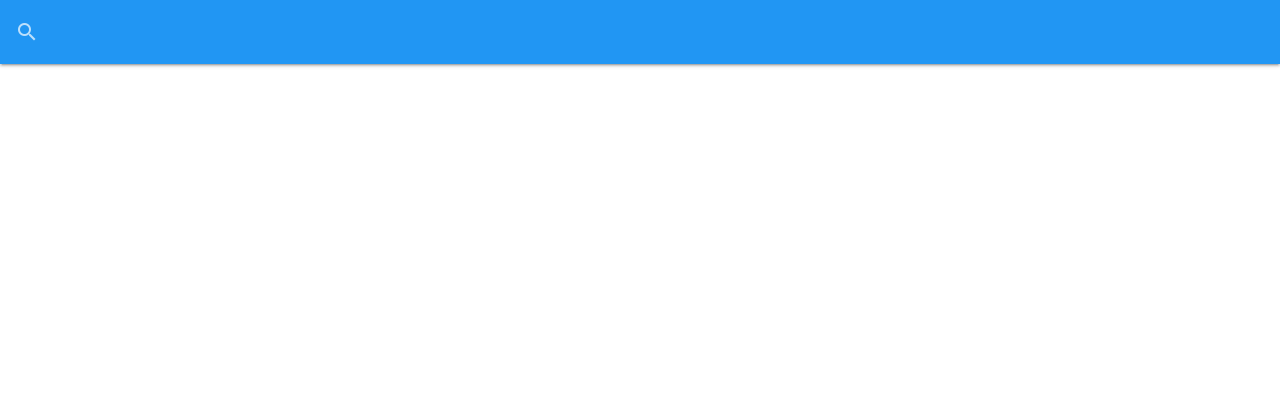
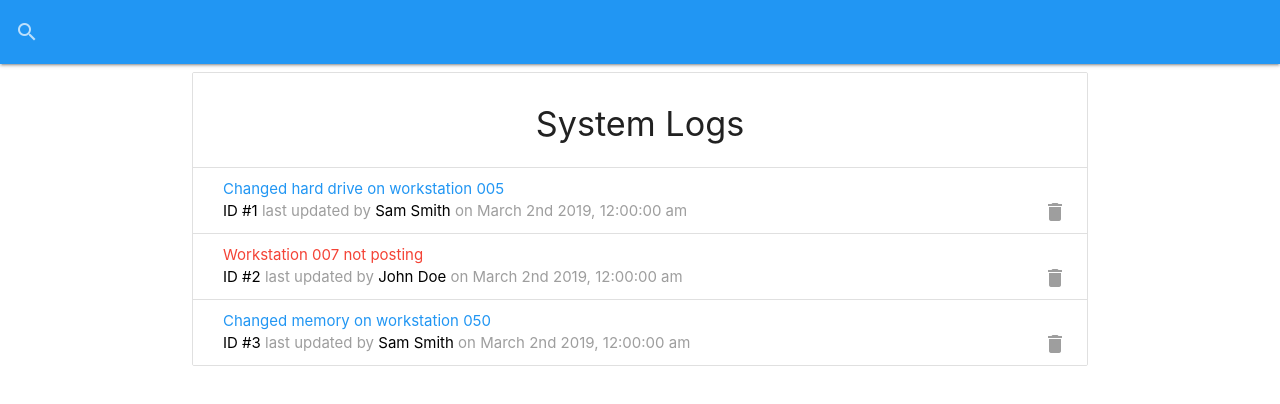
Before and after one commit to wbvtler/it-logger, a React (Create React App) app: page / in a window 1280 px wide. Shown: the top 404 px of the page. Built offline with nearby package versions, Linux system fonts and the light colour scheme; data requests are answered from the project's data file; the HTML template or start-up script is replaced by a standard one.

Commit message:
Display logs on home page

```diff
--- a/package.json
+++ b/package.json
@@ -7,8 +7,10 @@
     "@testing-library/react": "^9.3.2",
     "@testing-library/user-event": "^7.1.2",
     "materialize-css": "^1.0.0",
+    "moment": "^2.26.0",
     "react": "^16.13.1",
     "react-dom": "^16.13.1",
+    "react-moment": "^0.9.7",
     "react-scripts": "3.4.1"
   },
   "scripts": {
--- a/src/App.js
+++ b/src/App.js
@@ -1,5 +1,6 @@
 import React, { Fragment, useEffect } from 'react';
 import SearchBar from './components/layout/SearchBar';
+import Logs from './components/logs/Logs';
 
 import 'materialize-css/dist/css/materialize.min.css';
 import M from 'materialize-css/dist/js/materialize.min.js';
@@ -16,6 +17,9 @@
   return (
     <Fragment>
       <SearchBar />
+      <div className="container">
+        <Logs />
+      </div>
     </Fragment>
   );
 };
--- /dev/null
+++ b/src/components/layout/Preloader.js
@@ -0,0 +1,11 @@
+import React from 'react';
+
+const Preloader = () => {
+  return (
+    <div className="progress blue lighten-4">
+      <div className="in determinate blue"></div>
+    </div>
+  );
+};
+
+export default Preloader;
--- /dev/null
+++ b/src/components/logs/LogItem.js
@@ -0,0 +1,35 @@
+import React from 'react';
+import PropTypes from 'prop-types';
+import Moment from 'react-moment';
+
+const LogItem = ({ log }) => {
+  return (
+    <li className="collection-item">
+      <div>
+        <a
+          href="#edit-log-modal"
+          className={`modal-trigger ${
+            log.attention ? 'red-text' : 'blue-text'
+          }`}
+        >
+          {log.message}
+        </a>
+        <br />
+        <span className="grey-text">
+          <span className="black-text">ID #{log.id}</span> last updated by{' '}
+          <span className="black-text">{log.tech}</span> on{' '}
+          <Moment format="MMMM Do YYYY, h:mm:ss a">{log.date}</Moment>
+        </span>
+        <a href="#!" className="secondary-content">
+          <i className="material-icons grey-text">delete</i>
+        </a>
+      </div>
+    </li>
+  );
+};
+
+LogItem.propTypes = {
+  log: PropTypes.object.isRequired
+};
+
+export default LogItem;
--- /dev/null
+++ b/src/components/logs/Logs.js
@@ -0,0 +1,43 @@
+import React, { useState, useEffect } from 'react';
+import Preloader from '../layout/Preloader';
+import LogItem from './LogItem';
+
+const Logs = () => {
+  // set inital state of logs to empy arrays
+  const [logs, setLogs] = useState([]);
+  // set inital state of loading to false
+  const [loading, setLoading] = useState();
+
+  useEffect(() => {
+    getLogs();
+    // eslint-disable-next-line
+  }, []);
+
+  const getLogs = async () => {
+    setLoading(true);
+    const res = await fetch('/logs');
+    const data = await res.json();
+
+    setLogs(data);
+    setLoading(false);
+  };
+
+  if (loading) {
+    return <Preloader />;
+  }
+
+  return (
+    <ul className="collection with-header">
+      <li className="collection-header">
+        <h4 className="center">System Logs</h4>
+      </li>
+      {!loading && logs.length === 0 ? (
+        <p className="center">No logs to show...</p>
+      ) : (
+        logs.map((log) => <LogItem log={log} key={log.id} />)
+      )}
+    </ul>
+  );
+};
+
+export default Logs;
```
